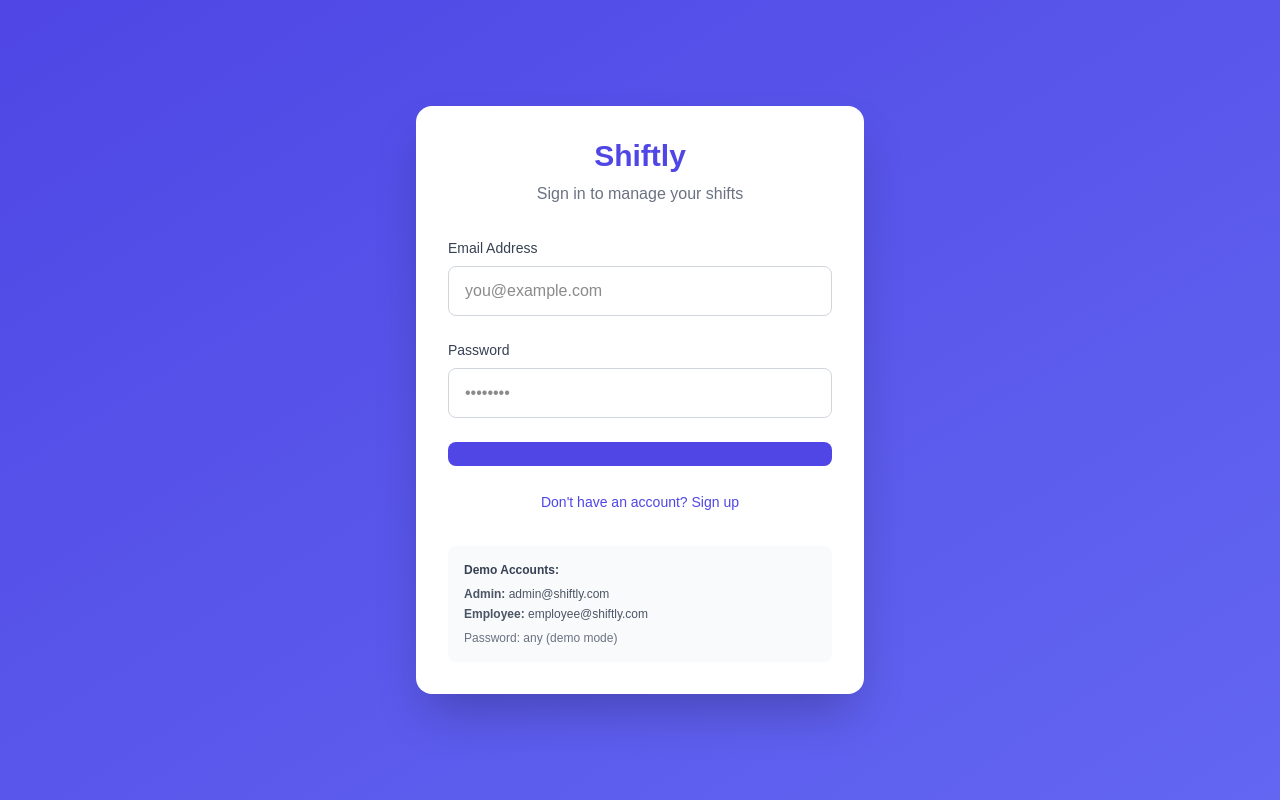
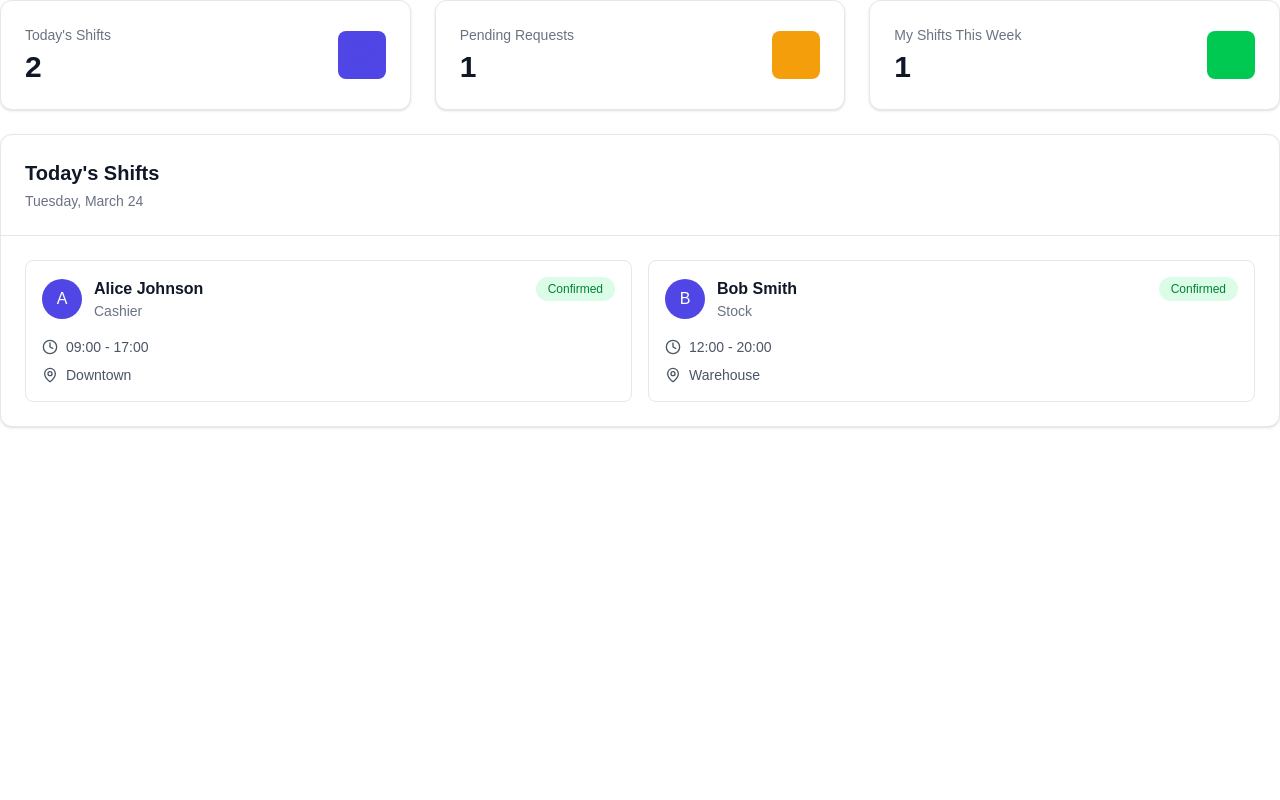
Before and after one commit to bdaza3/shiftly, a Next.js app: page / in a window 1280 px wide. Built offline with nearby package versions, Linux system fonts and the light colour scheme.

Commit message:
small updates to page and dashboard

```diff
--- a/app/page.tsx
+++ b/app/page.tsx
@@ -1,6 +1,8 @@
 import { Login } from "./src/pages/Login";
+import { Dashboard } from "./src/pages/Dashboard";
+
 export default function Home() {
   return (
-    <Login />
+    <Dashboard />
   );
 }
--- a/app/src/pages/Dashboard.tsx
+++ b/app/src/pages/Dashboard.tsx
@@ -1,17 +1,231 @@
-import { Sidebar } from '../components/Sidebar';
-import { Header } from '../components/Header';
+import { Clock, MapPin, AlertCircle, CheckCircle2 } from "lucide-react";
 
-export const Dashboard = () => {
+export function Dashboard() {
+  // Simulated user for a frontend-only demo
+  const user = { id: "u1", name: "Demo User", role: "employee" };
+
+  // Today's date (used for display and filtering)
+  const today = new Date();
+  const todayDateStr = today.toISOString().split("T")[0];
+
+  // Sample shifts (frontend-only)
+  const sampleShifts = [
+    {
+      id: "s1",
+      employeeId: "u1",
+      employeeName: "Alice Johnson",
+      role: "Cashier",
+      date: todayDateStr,
+      startTime: "09:00",
+      endTime: "17:00",
+      status: "Confirmed",
+      location: "Downtown"
+    },
+    {
+      id: "s2",
+      employeeId: "u2",
+      employeeName: "Bob Smith",
+      role: "Stock",
+      date: todayDateStr,
+      startTime: "12:00",
+      endTime: "20:00",
+      status: "Confirmed",
+      location: "Warehouse"
+    },
+    {
+      id: "s3",
+      employeeId: "u3",
+      employeeName: "Carmen Lee",
+      role: "Manager",
+      date: new Date(Date.now() + 24 * 60 * 60 * 1000).toISOString().split("T")[0],
+      startTime: "08:00",
+      endTime: "16:00",
+      status: "Pending",
+      location: "Uptown"
+    }
+  ];
+
+  // Sample requests (frontend-only)
+  const sampleRequests = [
+    { id: "r1", employeeName: "Eve Torres", type: "time-off", date: new Date(Date.now() + 2 * 24 * 60 * 60 * 1000).toISOString(), status: "pending" },
+    { id: "r2", employeeName: "Liam Brown", type: "swap", date: new Date(Date.now() + 3 * 24 * 60 * 60 * 1000).toISOString(), status: "approved" }
+  ];
+
+  // Compute derived lists from sample data
+  const todayShifts = sampleShifts.filter((s) => s.date === todayDateStr);
+  const myShifts = user?.role === "employee" ? sampleShifts.filter((s) => s.employeeId === user.id) : [];
+  const upcomingShift = myShifts.find((s) => new Date(s.date) >= new Date());
+  const pendingRequests = sampleRequests.filter((r) => r.status === "pending");
+
   return (
-    <div className="flex h-screen">
-      <Sidebar />
-      <div className="flex-1 flex flex-col">
-        <Header />
-        <main className="flex-1 p-4">
-          <h1 className="text-2xl font-bold">Dashboard</h1>
-          <p>Welcome back, user!</p>
-        </main>
+    <div className="space-y-6">
+      {/* Quick Stats */}
+      <div className="grid grid-cols-1 md:grid-cols-3 gap-6">
+        <div className="bg-white rounded-xl p-6 shadow-sm border border-gray-200">
+          <div className="flex items-center justify-between">
+            <div>
+              <p className="text-sm text-gray-500">Today's Shifts</p>
+              <p className="text-3xl font-bold text-gray-900 mt-1">
+                {todayShifts.length}
+              </p>
+            </div>
+            <div className="w-12 h-12 bg-[#4F46E5] bg-opacity-10 rounded-lg flex items-center justify-center">
+              <Clock className="w-6 h-6 text-[#4F46E5]" />
+            </div>
+          </div>
+        </div>
+
+        <div className="bg-white rounded-xl p-6 shadow-sm border border-gray-200">
+          <div className="flex items-center justify-between">
+            <div>
+              <p className="text-sm text-gray-500">Pending Requests</p>
+              <p className="text-3xl font-bold text-gray-900 mt-1">
+                {pendingRequests.length}
+              </p>
+            </div>
+            <div className="w-12 h-12 bg-[#F59E0B] bg-opacity-10 rounded-lg flex items-center justify-center">
+              <AlertCircle className="w-6 h-6 text-[#F59E0B]" />
+            </div>
+          </div>
+        </div>
+
+        <div className="bg-white rounded-xl p-6 shadow-sm border border-gray-200">
+          <div className="flex items-center justify-between">
+            <div>
+              <p className="text-sm text-gray-500">
+                {user?.role === "admin" ? "Total Employees" : "My Shifts This Week"}
+              </p>
+              <p className="text-3xl font-bold text-gray-900 mt-1">
+                {user?.role === "admin" ? "5" : myShifts.length}
+              </p>
+            </div>
+            <div className="w-12 h-12 bg-green-500 bg-opacity-10 rounded-lg flex items-center justify-center">
+              <CheckCircle2 className="w-6 h-6 text-green-500" />
+            </div>
+          </div>
+        </div>
       </div>
+
+      {/* Today's Shifts */}
+      <div className="bg-white rounded-xl shadow-sm border border-gray-200">
+        <div className="p-6 border-b border-gray-200">
+          <h3 className="text-xl font-semibold text-gray-900">Today's Shifts</h3>
+          <p className="text-sm text-gray-500 mt-1">
+            {today.toLocaleDateString("en-US", {
+              weekday: "long",
+              month: "long",
+              day: "numeric",
+            })}
+          </p>
+        </div>
+        <div className="p-6">
+          {todayShifts.length === 0 ? (
+            <p className="text-gray-500 text-center py-8">No shifts scheduled for today</p>
+          ) : (
+            <div className="grid grid-cols-1 md:grid-cols-2 gap-4">
+              {todayShifts.map((shift) => (
+                <div
+                  key={shift.id}
+                  className="border border-gray-200 rounded-lg p-4 hover:border-[#4F46E5] transition-colors cursor-pointer"
+                >
+                  <div className="flex items-start justify-between">
+                    <div className="flex items-center gap-3">
+                      <div className="w-10 h-10 rounded-full bg-[#4F46E5] flex items-center justify-center text-white font-medium">
+                        {shift.employeeName.charAt(0)}
+                      </div>
+                      <div>
+                        <p className="font-semibold text-gray-900">{shift.employeeName}</p>
+                        <p className="text-sm text-gray-500">{shift.role}</p>
+                      </div>
+                    </div>
+                    <span className="px-3 py-1 bg-green-100 text-green-700 text-xs font-medium rounded-full">
+                      {shift.status}
+                    </span>
+                  </div>
+                  <div className="mt-4 space-y-2">
+                    <div className="flex items-center gap-2 text-sm text-gray-600">
+                      <Clock className="w-4 h-4" />
+                      <span>
+                        {shift.startTime} - {shift.endTime}
+                      </span>
+                    </div>
+                    {shift.location && (
+                      <div className="flex items-center gap-2 text-sm text-gray-600">
+                        <MapPin className="w-4 h-4" />
+                        <span>{shift.location}</span>
+                      </div>
+                    )}
+                  </div>
+                </div>
+              ))}
+            </div>
+          )}
+        </div>
+      </div>
+
+      {/* Notifications Panel */}
+      {user?.role === "employee" && upcomingShift && (
+        <div className="bg-gradient-to-r from-[#4F46E5] to-[#6366F1] rounded-xl p-6 shadow-sm text-white">
+          <h3 className="text-lg font-semibold mb-2">Your Next Shift</h3>
+          <div className="flex items-center justify-between">
+            <div>
+              <p className="text-white/90">
+                {new Date(upcomingShift.date).toLocaleDateString("en-US", {
+                  weekday: "long",
+                  month: "short",
+                  day: "numeric",
+                })}
+              </p>
+              <p className="text-2xl font-bold mt-1">
+                {upcomingShift.startTime} - {upcomingShift.endTime}
+              </p>
+              <p className="text-white/80 mt-1">
+                {upcomingShift.role} • {upcomingShift.location}
+              </p>
+            </div>
+          </div>
+        </div>
+      )}
+
+      {/* Admin Notifications */}
+      {user?.role === "admin" && pendingRequests.length > 0 && (
+        <div className="bg-white rounded-xl shadow-sm border border-gray-200">
+          <div className="p-6 border-b border-gray-200">
+            <h3 className="text-xl font-semibold text-gray-900">
+              Pending Approvals
+            </h3>
+          </div>
+          <div className="p-6 space-y-3">
+            {pendingRequests.slice(0, 3).map((request) => (
+              <div
+                key={request.id}
+                className="flex items-center justify-between p-4 bg-amber-50 border border-amber-200 rounded-lg"
+              >
+                <div className="flex items-center gap-3">
+                  <AlertCircle className="w-5 h-5 text-[#F59E0B]" />
+                  <div>
+                    <p className="font-medium text-gray-900">
+                      {request.employeeName}
+                    </p>
+                    <p className="text-sm text-gray-600">
+                      {request.type === "time-off" ? "Time Off" : "Shift Swap"} •{" "}
+                      {new Date(request.date).toLocaleDateString()}
+                    </p>
+                  </div>
+                </div>
+                <div className="flex gap-2">
+                  <button className="px-4 py-2 bg-green-500 text-white rounded-lg hover:bg-green-600 transition-colors">
+                    Approve
+                  </button>
+                  <button className="px-4 py-2 bg-red-500 text-white rounded-lg hover:bg-red-600 transition-colors">
+                    Reject
+                  </button>
+                </div>
+              </div>
+            ))}
+          </div>
+        </div>
+      )}
     </div>
   );
-};
+}
--- a/app/src/pages/Login.tsx
+++ b/app/src/pages/Login.tsx
@@ -1,7 +1,12 @@
-import { useNavigate, Link } from "react-router";
+"use client";
+
+import Link from "next/link";
+import { useRouter } from "next/navigation";
 import { LogIn } from "lucide-react";
 
 export function Login() {
+
+  const router = useRouter();
 
   return (
     <div className="min-h-screen bg-gradient-to-br from-[#4F46E5] to-[#6366F1] flex items-center justify-center p-4">
@@ -23,7 +28,7 @@ export function Login() {
               <input
                 type="email"
                 id="email"
-                required
+                //required
                 placeholder="you@example.com"
                 className="w-full px-4 py-3 border border-gray-300 rounded-lg focus:outline-none focus:ring-2 focus:ring-[#4F46E5] focus:border-transparent"
               />
@@ -39,25 +44,25 @@ export function Login() {
               <input
                 type="password"
                 id="password"
-                required
+                //required
                 placeholder="••••••••"
                 className="w-full px-4 py-3 border border-gray-300 rounded-lg focus:outline-none focus:ring-2 focus:ring-[#4F46E5] focus:border-transparent"
               />
             </div>
 
-            <button
-              type="submit"
+            <button onClick={() => router.push("/dashboard")}
+              type="button"
               className="w-full flex items-center justify-center gap-2 px-4 py-3 bg-[#4F46E5] text-white rounded-lg hover:bg-[#6366F1] transition-colors disabled:opacity-50 disabled:cursor-not-allowed"
             >
+              <LogIn className="w-5 h-5" />
+              Sign In
             </button>
           </div>
 
           <div className="mt-6 text-center">
-            <span
-              className="text-sm text-[#4F46E5] hover:text-[#6366F1] font-medium"
-            >
+            <Link href="/signup" className="text-sm text-[#4F46E5] hover:text-[#6366F1] font-medium">
               Don't have an account? Sign up
-            </span>
+            </Link>
           </div>
 
           <div className="mt-8 p-4 bg-gray-50 rounded-lg">
```
